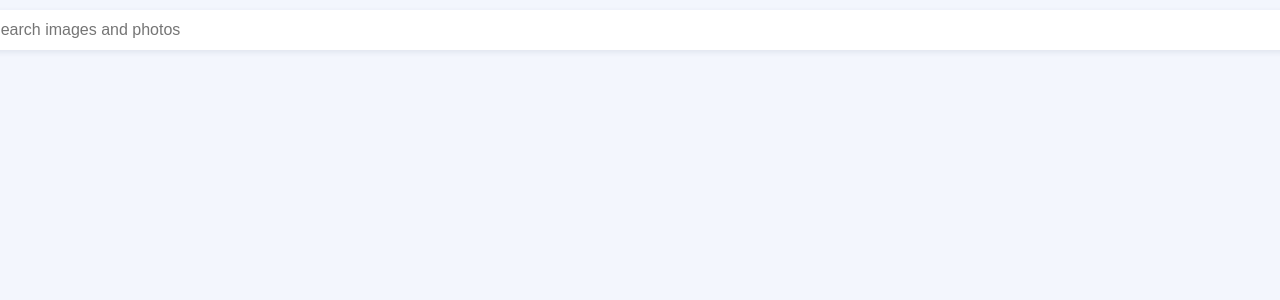
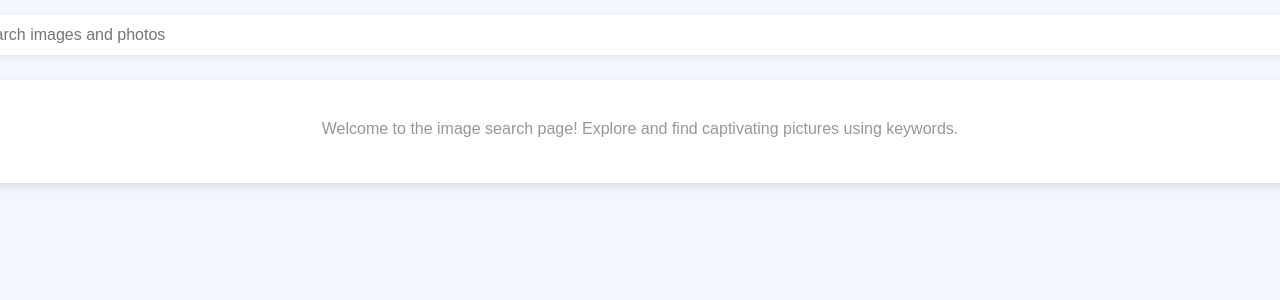
Before and after one commit to yurii-corssa/goit-react-hw-03-image-finder, a React (Create React App) app: page / in a window 1280 px wide. Shown: the top 300 px of the page. Built offline with nearby package versions, Linux system fonts and the light colour scheme.

Commit message:
styled + notification

```diff
--- a/src/components/App.jsx
+++ b/src/components/App.jsx
@@ -33,11 +33,12 @@ export class App extends Component {
 
     if (prevState.page !== page && prevState.query === query) {
       this.handleLoader();
+
       const images = await getPhotos(query, page);
 
       this.setState(prev => ({
         images: [...prev.images, ...images.hits],
-        loadMoreBtn: page < Math.ceil(images.totalHits / 3),
+        loadMoreBtn: page < Math.ceil(images.totalHits / 12),
       }));
       this.handleLoader();
     }
--- a/src/components/App.styled.js
+++ b/src/components/App.styled.js
@@ -74,6 +74,7 @@ export const Section = styled.div`
 export const Header = styled.div`
   width: 100%;
   height: 100%;
-  padding: 10px 15px;
+  padding: 15px 0;
+  margin-bottom: 10px;
   background-color: var(--app-container);
 `;
--- a/src/components/Button/Button.styled.js
+++ b/src/components/Button/Button.styled.js
@@ -3,11 +3,15 @@ import { styled } from 'styled-components';
 export const Btn = styled.button`
   width: 100%;
   padding: 15px 15px;
+  margin-bottom: 20px;
   color: #fff;
-  border-radius: 5px;
-  background-color: #f04677;
+  background-color: var(--main-color);
+  box-shadow: 0 2px 6px 0 rgba(136, 148, 171, 0.2),
+    0 24px 20px -24px rgba(71, 82, 107, 0.1);
+  transition: filter 0.2s ease-out;
   &:hover,
   :focus {
-    background-color: #ce3d64;
+    /* background-color: #ce3d64; */
+    filter: brightness(1.3);
   }
 `;
--- a/src/components/ImageGallery/ImageGallery.jsx
+++ b/src/components/ImageGallery/ImageGallery.jsx
@@ -1,8 +1,9 @@
-import { List } from './ImageGallery.styled';
+import { List, ListContainer } from './ImageGallery.styled';
 import { ImageGalleryItem } from 'components/ImageGalleryItem/ImageGalleryItem';
 import { Component } from 'react';
 import { Modal } from 'components/Modal/Modal';
 import { Loader } from 'components/Loader/Loader';
+import { Notification } from 'components/Notification/Notification';
 
 export class ImageGallery extends Component {
   state = {
@@ -10,7 +11,20 @@ export class ImageGallery extends Component {
     isLoading: false,
     image: '',
     tags: '',
+    isNotFound: false,
   };
+
+  componentDidUpdate(prevProps, prevState) {
+    const { images } = this.props;
+
+    if (prevProps.images !== images && images.length > 0) {
+      this.setState({ isNotFound: false });
+    }
+
+    if (prevProps.images !== images && images.length === 0) {
+      this.setState({ isNotFound: true });
+    }
+  }
 
   openModal = (image, tags) => {
     this.setState({ isModalOpen: true, image, tags });
@@ -23,23 +37,28 @@ export class ImageGallery extends Component {
   };
 
   handleIsLoad = value => {
-    console.log('re');
     this.setState({
       isLoading: value,
     });
   };
 
   render() {
-    const { isModalOpen, isLoading, image, tags } = this.state;
+    const { isModalOpen, isLoading, image, tags, isNotFound } = this.state;
+    const { images } = this.props;
 
     return (
-      <>
+      <ListContainer>
         <List>
-          <ImageGalleryItem
-            images={this.props.images}
-            onOpenModal={this.openModal}
-          />
+          <ImageGalleryItem images={images} onOpenModal={this.openModal} />
         </List>
+        {!images.length && !isNotFound && (
+          <Notification text="Welcome to the image search page! Explore and find captivating pictures using keywords." />
+        )}
+
+        {!images.length && isNotFound && (
+          <Notification text="Unfortunately, nothing was found for your query. Please try a different search." />
+        )}
+
         {isLoading && <Loader />}
         {isModalOpen && (
           <Modal onCloseModal={this.closeModal} onLoading={this.handleIsLoad}>
@@ -51,7 +70,7 @@ export class ImageGallery extends Component {
             />
           </Modal>
         )}
-      </>
+      </ListContainer>
     );
   }
 }
--- a/src/components/ImageGallery/ImageGallery.styled.js
+++ b/src/components/ImageGallery/ImageGallery.styled.js
@@ -7,3 +7,11 @@ export const List = styled.ul`
   gap: 15px;
   width: 100%;
 `;
+
+export const ListContainer = styled.div`
+  padding: 30px 15px;
+  margin-bottom: 20px;
+  background-color: var(--search-area-bg);
+  box-shadow: 0 2px 6px 0 rgba(136, 148, 171, 0.2),
+    0 24px 20px -24px rgba(71, 82, 107, 0.1);
+`;
--- a/src/components/ImageGalleryItem/ImageGalleryItem.styled.js
+++ b/src/components/ImageGalleryItem/ImageGalleryItem.styled.js
@@ -5,4 +5,9 @@ export const ListItems = styled.li`
   width: calc((100% - 30px) / 3);
   height: 250px;
   overflow: hidden;
+  cursor: pointer;
+  &:hover img {
+    transform: scale(1.05);
+    filter: brightness(0.7);
+  }
 `;
--- a/src/components/Input/Input.styled.js
+++ b/src/components/Input/Input.styled.js
@@ -3,6 +3,7 @@ import { styled } from 'styled-components';
 export const InputStyle = styled.input`
   border: none;
   outline: none;
+  font-family: 'Exo 2', sans-serif;
   width: 100%;
   height: 100%;
   padding-left: 20px;
--- a/src/components/ItemImage/ItemImage.styled.js
+++ b/src/components/ItemImage/ItemImage.styled.js
@@ -7,4 +7,5 @@ export const Image = styled.img`
   width: 100%;
   height: 100%;
   object-fit: cover;
+  transition: transform 0.2s ease-out, filter 0.2s ease-out;
 `;
--- /dev/null
+++ b/src/components/Notification/Notification.jsx
@@ -0,0 +1,3 @@
+import { Notice } from './Notification.styled';
+
+export const Notification = ({ text }) => <Notice>{text}</Notice>;
--- /dev/null
+++ b/src/components/Notification/Notification.styled.js
@@ -0,0 +1,10 @@
+import { styled } from 'styled-components';
+
+export const Notice = styled.p`
+  display: block;
+  text-align: center;
+  font-size: 16px;
+  color: rgb(149, 152, 154);
+  padding: 10px 0;
+  margin-bottom: 5px;
+`;
--- a/src/components/Searchbar/Searchbar.styled.js
+++ b/src/components/Searchbar/Searchbar.styled.js
@@ -5,6 +5,7 @@ export const SearchBar = styled.form`
   display: flex;
   justify-content: space-between;
   align-items: center;
+
   width: 100%;
   height: 40px;
   overflow: hidden;
```
